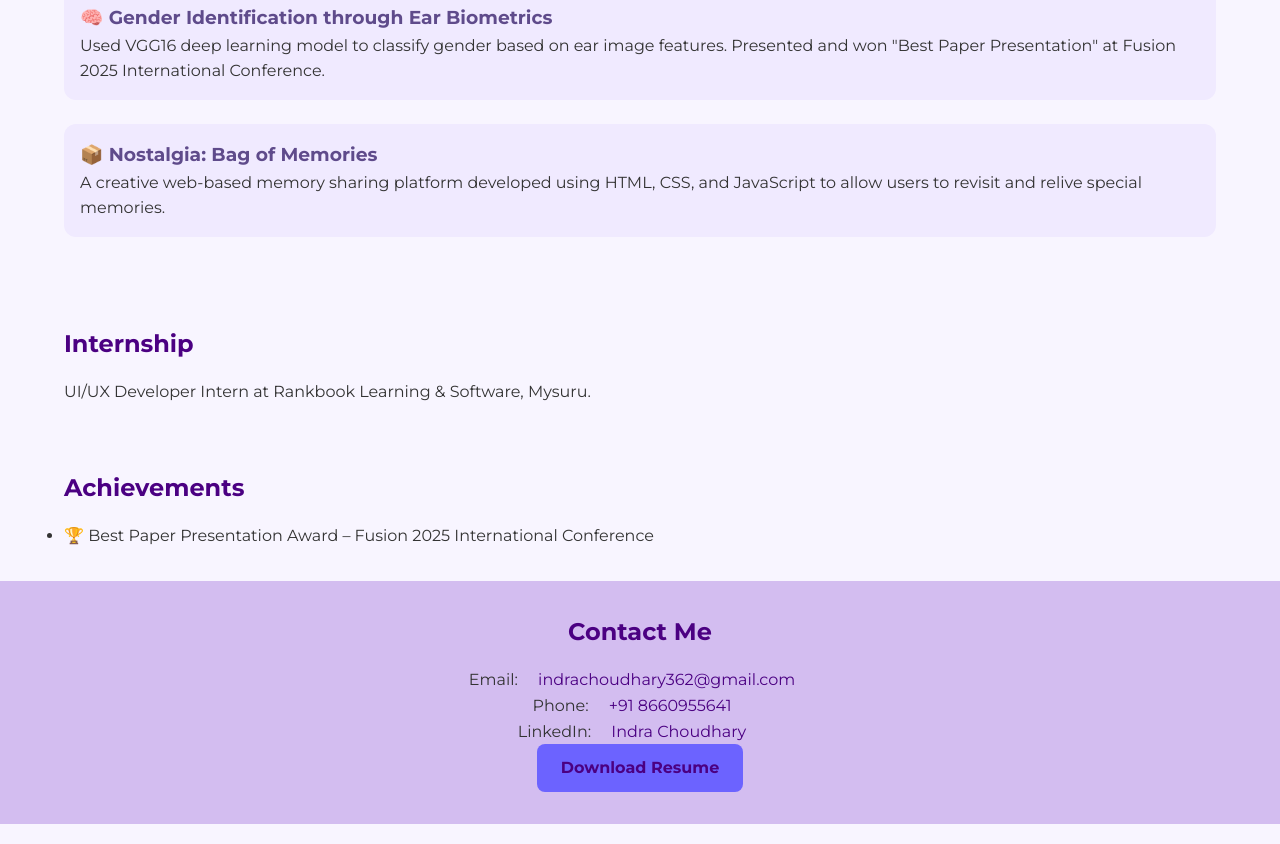
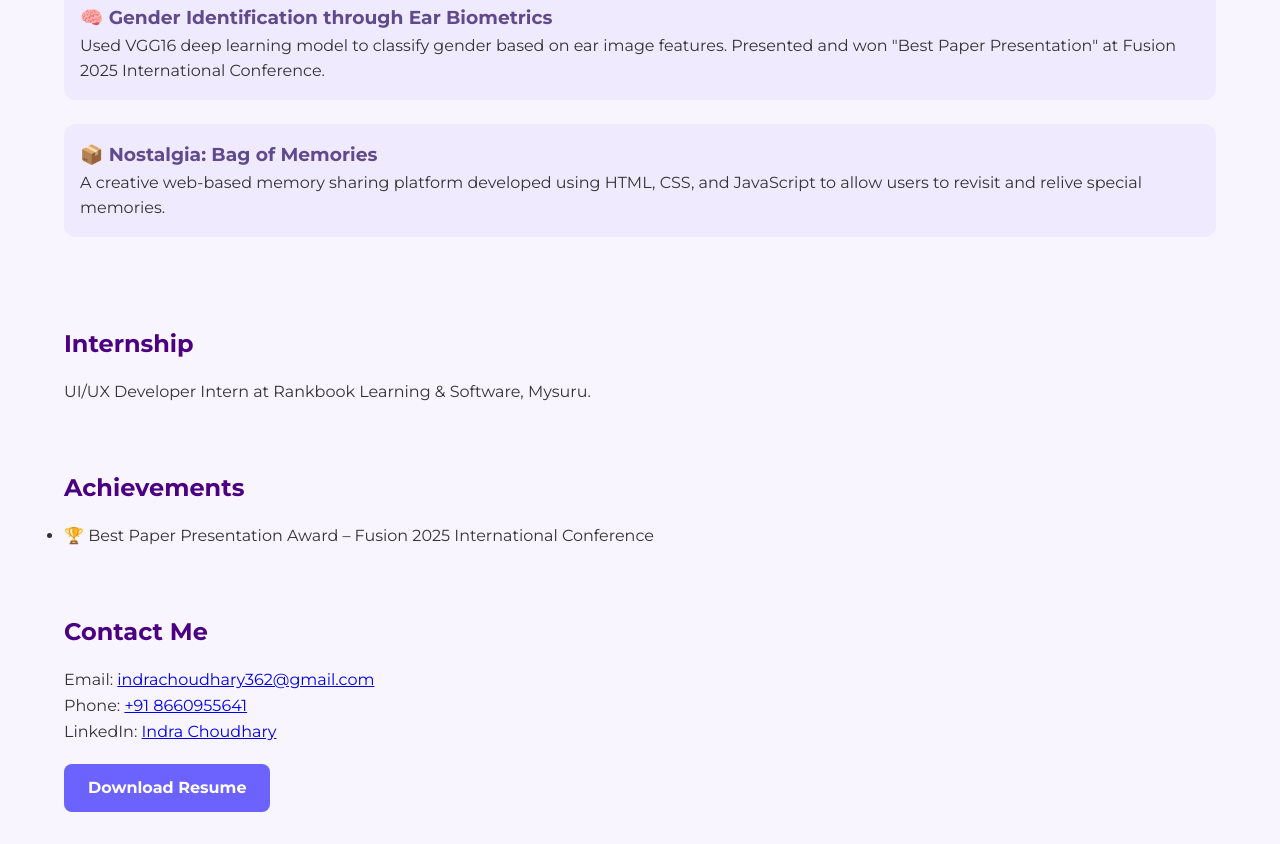
Before and after one commit to indrachoudhary29/Portfolio-Website, a plain HTML site: page index.html in a window 1280 px wide. Shown: the part 966-1810 px from the top of the page. Drawn offline with Linux system fonts and the light colour scheme.

Commit message:
updated contact section

```diff
--- a/index.html
+++ b/index.html
@@ -142,11 +142,11 @@ I'm passionate about technology and curious to learn how things work, step by st
     </ul>
   </section>
 
-  <section class="contact">
+  <section id="contact">
     <h2>Contact Me</h2>
     <p>Email: <a href="mailto:indrachoudhary362@gmail.com">indrachoudhary362@gmail.com</a></p>
     <p>Phone: <a href="tel:+918660955641">+91 8660955641</a></p>
-    <p>LinkedIn: <a href="https://linkedin.com/in/indrachoudhary" target="_blank">Indra Choudhary</a></p>
+    <p>LinkedIn: <a href="www.linkedin.com/in/indra-choudhary-10b5a1306" target="_blank">Indra Choudhary</a></p>
     <a class="resume-btn" href="indra_resume.pdf">Download Resume</a>
   </section>
 </body>
```
